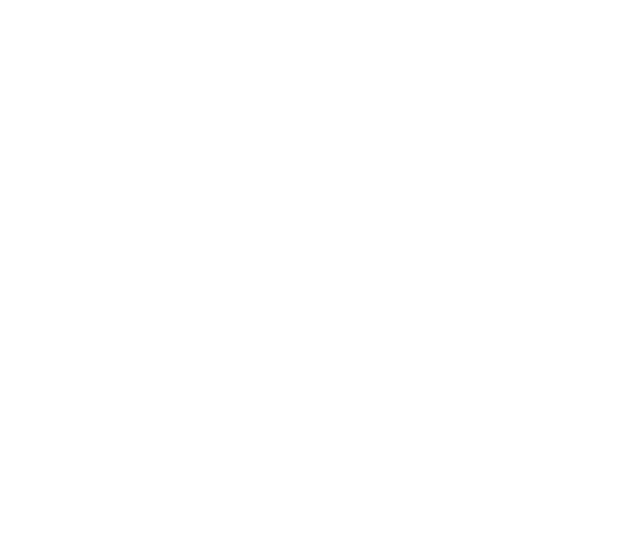
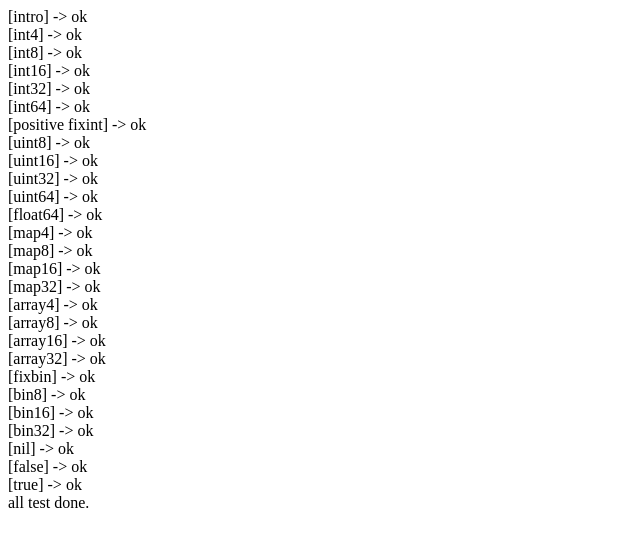
Before and after one commit to ksss/AsciiPack, a website: page js/test.html in a window 1280 px wide. Shown: the whole page, without its empty margins (0-640 px from the left). Drawn offline with Linux system fonts and the light colour scheme.

Commit message:
fix js/test.html

```diff
--- a/js/test.html
+++ b/js/test.html
@@ -5,7 +5,14 @@
 <script src="./assert.js"></script>
 <script src="./test.js"></script>
 <script>
-run();
+function p (log) {
+	document.write(log + "<br>");
+}
+run(function(name){
+  p('[' + name + '] -> ok');
+}, function(){
+  p('all test done.');
+});
 </script>
 </head>
 <body>
```
